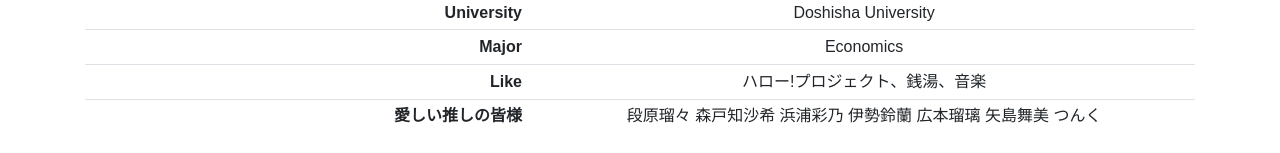
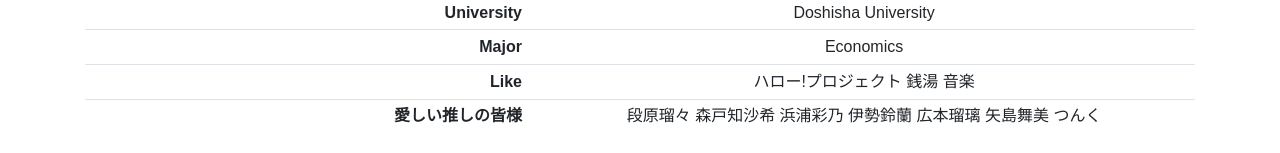
Before and after one commit to o8n/mysite, a Vue app: page /about in a window 1280 px wide. Shown: the part 311-464 px from the top of the page. Built offline with nearby package versions, Linux system fonts and the light colour scheme.

Commit message:
add about skill

```diff
--- a/src/components/About.vue
+++ b/src/components/About.vue
@@ -47,7 +47,7 @@
           job: 'Student(B3), Web developer',
           university: 'Doshisha University',
           major: 'Economics',
-            like: 'ハロー!プロジェクト、銭湯、音楽',
+          like: 'ハロー!プロジェクト 銭湯 音楽',
           愛しい推しの皆様: '段原瑠々 森戸知沙希 浜浦彩乃 伊勢鈴蘭  広本瑠璃 矢島舞美 つんく'
         }
       ],
@@ -56,7 +56,7 @@
         {
           github: 'https://github.com/okamotchan',
           blog: 'http://nikogory.hatenablog.com',
-          scrapbox:'https://scrapbox.io/okamotchan',
+          scrapbox: 'https://scrapbox.io/okamotchan',
           mail: 'm.okamotchan@gmail.com'
         }
       ]
--- a/src/components/Skill.vue
+++ b/src/components/Skill.vue
@@ -1,6 +1,5 @@
 <template>
   <div id="skill">
-
     <div class="container">
     <h2 >#skill</h2>
     <h5>
@@ -12,7 +11,6 @@
         <li>Git</li>
         <li>PostgreSQL and more..</li>
         <p></p>
-
     </h5>
 
     <p></p>
@@ -83,11 +81,8 @@
     <b-card-text>
       ピクスタ社で開発しています
     </b-card-text>
-
     <b-button href="https://mecelo.com" variant="primary">Go mecelo.com</b-button>
   </b-card>
-
-
     </div>
   </div>
 </template>
--- a/src/main.js
+++ b/src/main.js
@@ -1,22 +1,20 @@
-import Vue from 'vue';
-import BootstrapVue from 'bootstrap-vue';
-import App from './App.vue';
-import router from './router/router';
-import { library } from '@fortawesome/fontawesome-svg-core';
-import { fab } from '@fortawesome/free-brands-svg-icons';
-library.add(fab);
+import Vue from 'vue'
+import BootstrapVue from 'bootstrap-vue'
+import App from './App.vue'
+import router from './router/router'
+import { library } from '@fortawesome/fontawesome-svg-core'
+import { fab } from '@fortawesome/free-brands-svg-icons'
+import { FontAwesomeIcon } from '@fortawesome/vue-fontawesome'
+import 'bootstrap/dist/css/bootstrap.css'
+import 'bootstrap-vue/dist/bootstrap-vue.css'
+import './assets/scss/style.scss'
+library.add(fab)
 
-import { FontAwesomeIcon } from '@fortawesome/vue-fontawesome';
+Vue.component('font-awesome-icon', FontAwesomeIcon)
 
-import 'bootstrap/dist/css/bootstrap.css';
-import 'bootstrap-vue/dist/bootstrap-vue.css';
-import './assets/scss/style.scss';
+Vue.config.productionTip = false
 
-Vue.component('font-awesome-icon', FontAwesomeIcon);
-
-Vue.config.productionTip = false;
-
-Vue.use(BootstrapVue);
+Vue.use(BootstrapVue)
 
 /* eslint-disable no-new */
 new Vue({
@@ -24,4 +22,4 @@
   router,
   components: { App },
   template: '<App/>'
-});
+})
```
Also changed, not shown: src/App.vue (+4 -4 lines), src/router/router.js (+8 -8 lines), 1 other file (tests, documents, lock files or other folders). Lines whose indentation alone changed are shown as unchanged.
